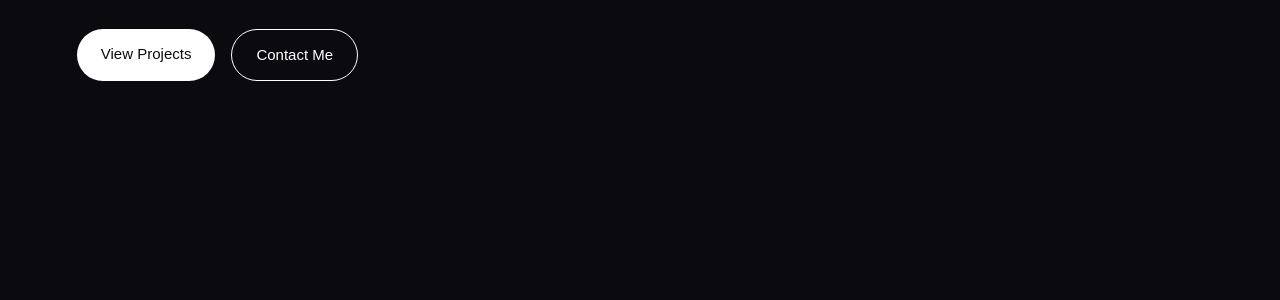
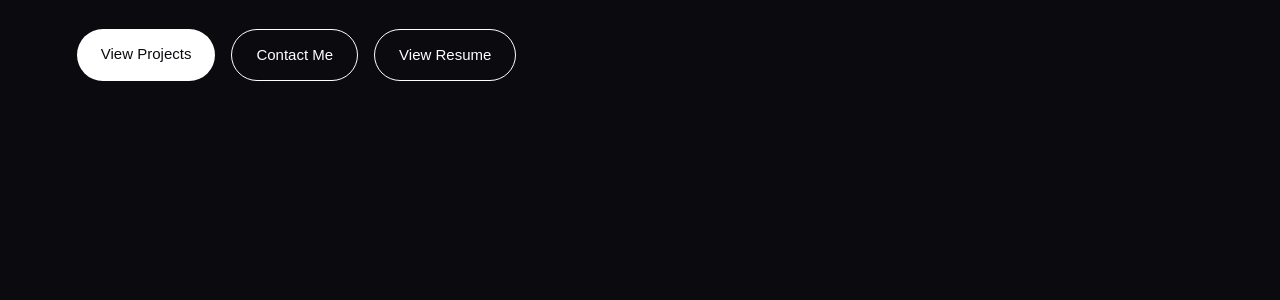
Before and after one commit to sumit-sah314/my-portfolio-website, a plain HTML site: page index.html in a window 1280 px wide. Shown: the part 500-800 px from the top of the page. Drawn offline with Linux system fonts and the light colour scheme.

Commit message:
Add resume assets in PDF and DOCX formats

```diff
--- a/index.html
+++ b/index.html
@@ -35,6 +35,9 @@
       <div class="hero-buttons">
         <a href="#projects" class="btn primary-btn">View Projects</a>
         <a href="#contact" class="btn secondary-btn">Contact Me</a>
+        <a href="assets/Sumit-Sah-Resume.pdf" class="btn secondary-btn" target="_blank">
+        View Resume
+      </a>
       </div>
     </section>
 
```
Also changed, not shown: 2 other files.
